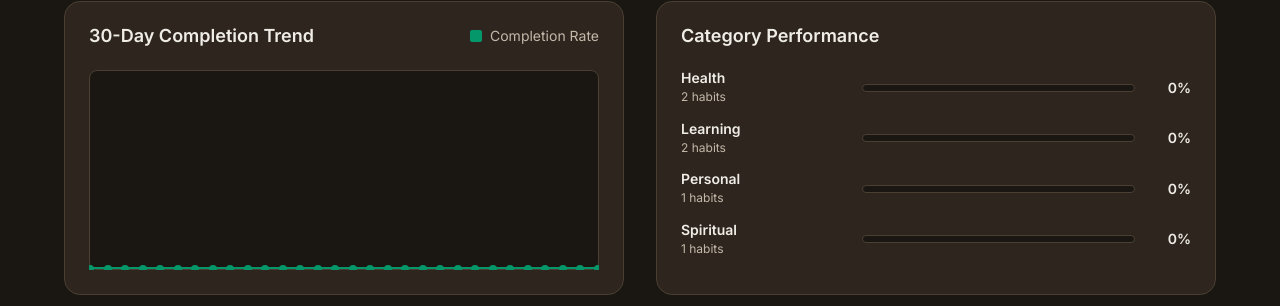
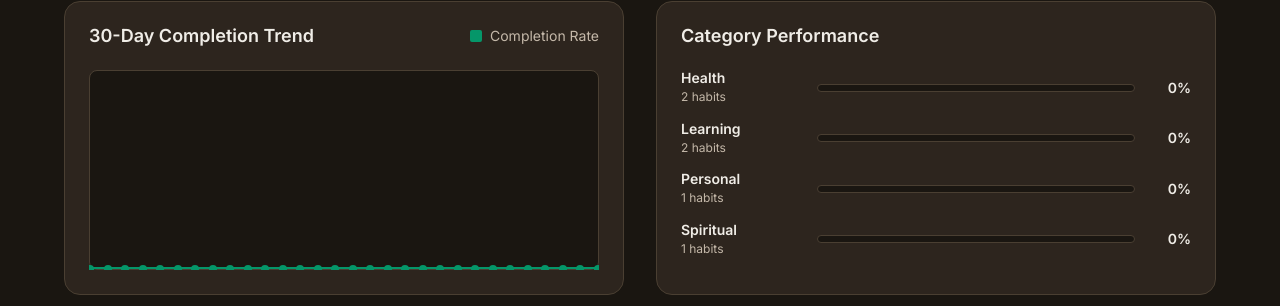
Before and after one commit to Kevin-Hahn/habit-tracker, an Angular app: page /stats in a window 1280 px wide. Shown: the part 308-614 px from the top of the page. Built offline with nearby package versions, Linux system fonts and the light colour scheme.

Commit message:
Set maximum width and proper box-sizing for category info
cgen-f3fcf6afa73d458eaa6a20f19adf3a80

```diff
--- a/src/app/components/habit-stats/habit-stats.component.css
+++ b/src/app/components/habit-stats/habit-stats.component.css
@@ -251,7 +251,9 @@
 .category-info {
   flex: 1;
   min-width: 0;
+  max-width: 120px;
   overflow: hidden;
+  box-sizing: border-box;
 }
 
 .category-name {
```
